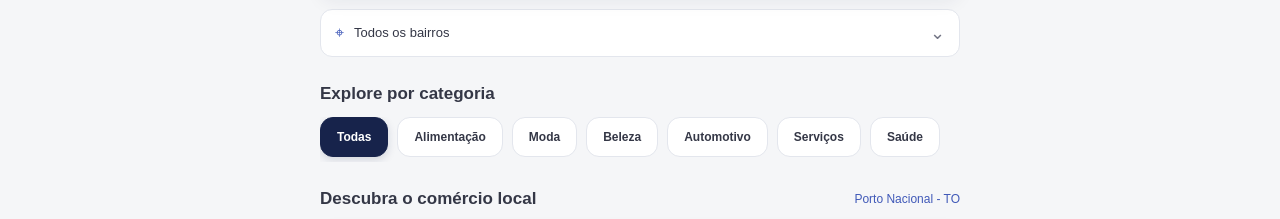
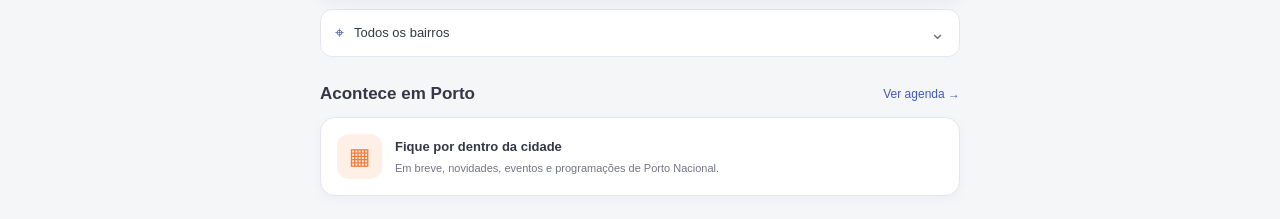
Before and after one commit to BiancaMartins032/achei-porto, a plain HTML site: page index.html in a window 1280 px wide. Shown: the part 399-618 px from the top of the page. Drawn offline with Linux system fonts and the light colour scheme.

Commit message:
Update index.html

```diff
--- a/index.html
+++ b/index.html
@@ -374,6 +374,40 @@ main {
   display: none;
 }
 
+  .evento-vazio {
+  display: flex;
+  align-items: center;
+  gap: 13px;
+  padding: 16px;
+  background: #FFFFFF;
+  border: 1px solid #E3E6ED;
+  border-radius: 15px;
+  box-shadow: 0 3px 12px rgba(23, 35, 75, 0.04);
+}
+
+.evento-icone {
+  width: 45px;
+  height: 45px;
+  flex-shrink: 0;
+  display: grid;
+  place-items: center;
+  border-radius: 12px;
+  background: #FFF0E7;
+  color: #F47A35;
+  font-size: 23px;
+}
+
+.evento-vazio strong {
+  color: #343746;
+  font-size: 13px;
+}
+
+.evento-vazio p {
+  color: #737585;
+  font-size: 11px;
+  line-height: 1.5;
+  margin-top: 5px;
+}
 nav {
   position: fixed;
   bottom: 0;
@@ -484,6 +518,20 @@ footer {
   <span class="seta">⌄</span>
 </div>
 
+    <section class="secao eventos">
+    <div class="titulo-secao">
+      <h3>Acontece em Porto</h3>
+      <small>Ver agenda →</small>
+    </div>
+
+    <div class="evento-vazio">
+      <div class="evento-icone">▦</div>
+      <div>
+        <strong>Fique por dentro da cidade</strong>
+        <p>Em breve, novidades, eventos e programações de Porto Nacional.</p>
+      </div>
+    </div>
+  </section>
   <section class="secao">
     <div class="titulo-secao">
       <h3>Explore por categoria</h3>
```
